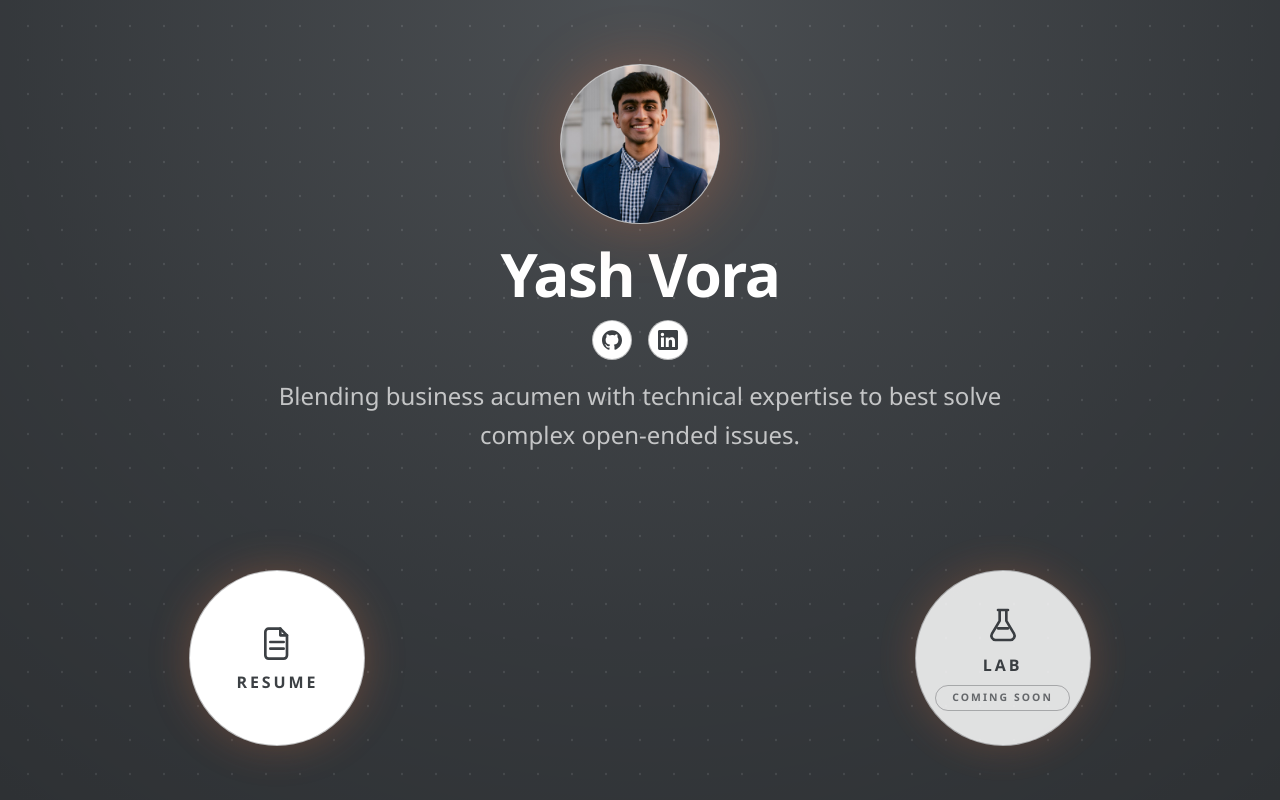
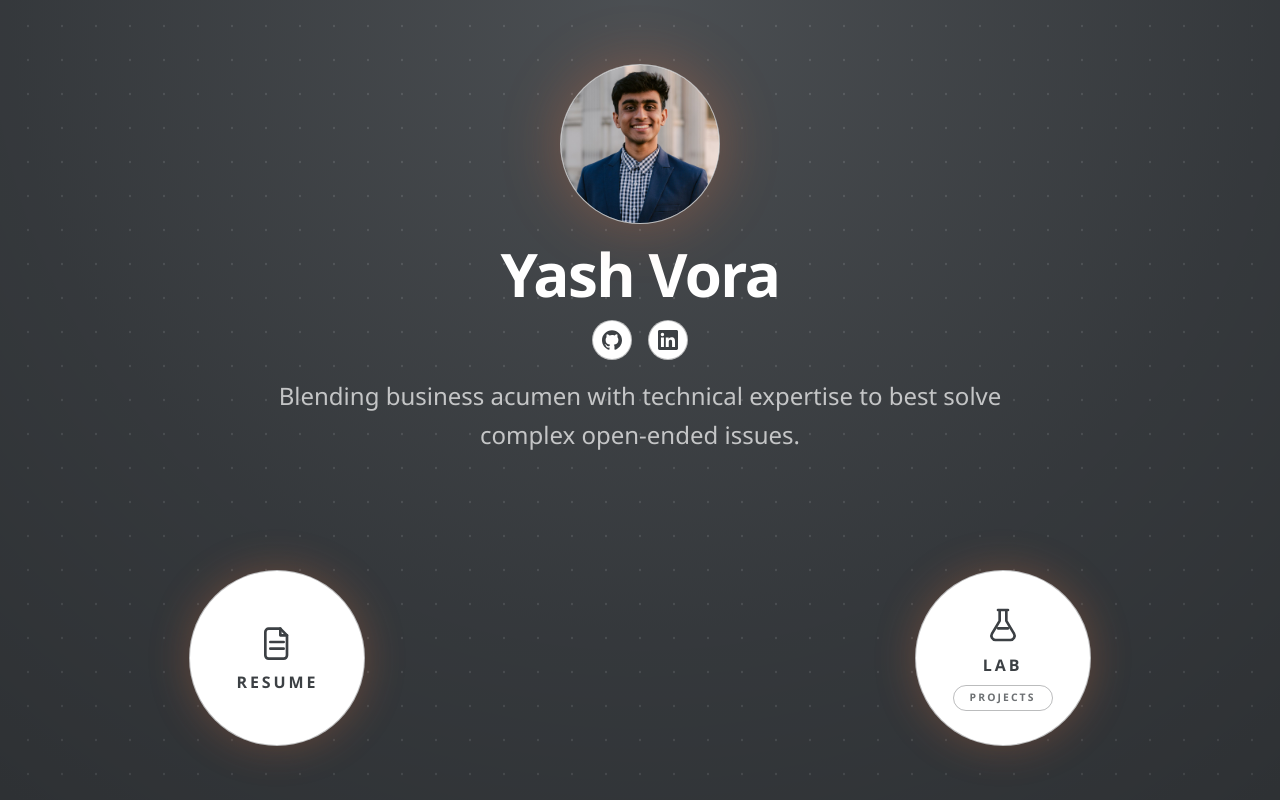
Before and after one commit to yashv0ra/personal_website, a Next.js app: page / in a window 1280 px wide. Shown: the top 800 px of the page. Built offline with nearby package versions, Linux system fonts and the light colour scheme.

Commit message:
Enable Lab link from homepage explorer node

```diff
--- a/components/SpiderWeb.tsx
+++ b/components/SpiderWeb.tsx
@@ -62,10 +62,10 @@ export default function SpiderWeb() {
               </p>
             </div>
           </Link>
-          <div
-            className={`${mobileNodeBase} cursor-not-allowed opacity-85`}
-            aria-label="Lab section coming soon"
-            aria-disabled="true"
+          <Link
+            href="/lab"
+            className={`${mobileNodeBase} transition hover:scale-[1.01]`}
+            aria-label="Open lab projects"
           >
             <LabIcon className="h-8 w-8" />
             <div className="text-left">
@@ -73,10 +73,10 @@ export default function SpiderWeb() {
                 Lab
               </p>
               <p className="mt-1 text-xs text-[var(--card-muted)]">
-                Coming soon.
+                Browse lab projects and prototypes.
               </p>
             </div>
-          </div>
+          </Link>
         </div>
       </div>
 
@@ -223,17 +223,17 @@ export default function SpiderWeb() {
           </span>
         </Link>
 
-        <div
-          className={`${nodeBase} right-[6%] top-[20%] z-10 cursor-not-allowed flex-col gap-2 opacity-85`}
-          aria-label="Lab section coming soon"
-          aria-disabled="true"
+        <Link
+          href="/lab"
+          className={`${nodeBase} right-[6%] top-[20%] z-10 flex-col gap-2 hover:scale-105`}
+          aria-label="Open lab projects"
         >
           <LabIcon />
           <span>Lab</span>
           <span className="rounded-full border border-[var(--card-border)] px-4 py-1 text-[0.65rem] font-semibold tracking-[0.2em] text-[var(--card-muted)]">
-            COMING SOON
+            PROJECTS
           </span>
-        </div>
+        </Link>
       </div>
     </div>
   );
```
